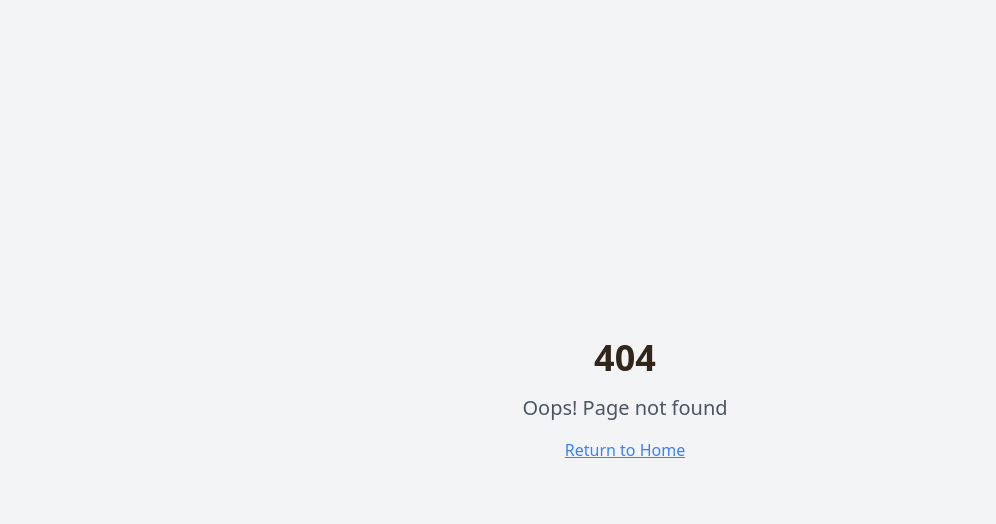
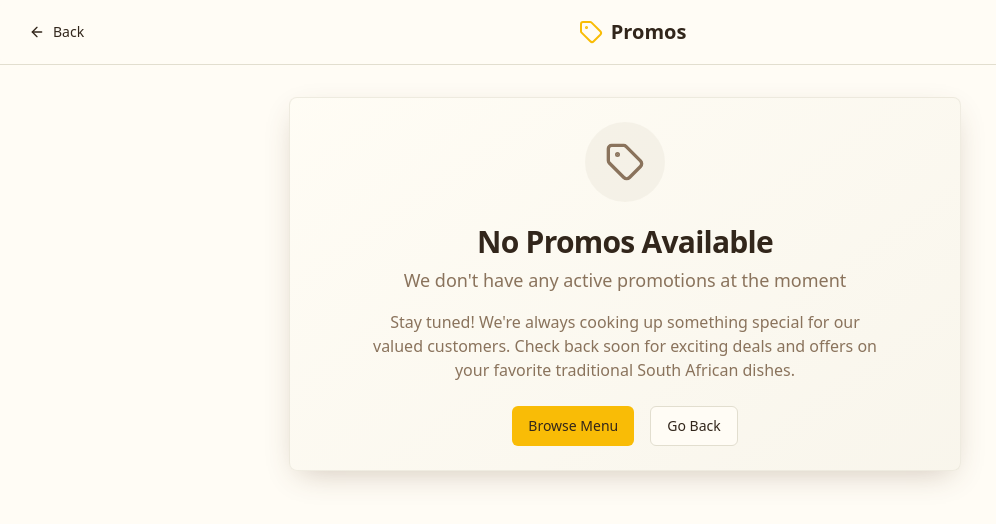
Before and after one commit to Tebaleloriba/braai-and-pap-order, a React (Vite) app: page /promos in a window 1280 px wide. Before the commit this address had no page. Shown: the top 524 px of the page, without its empty margins (15-1011 px from the left). Built offline with nearby package versions, Linux system fonts and the light colour scheme.

Commit message:
Add promo page
Navigate to a new page when "Promos" is clicked, displaying a "no promos available" message.

```diff
--- a/src/App.tsx
+++ b/src/App.tsx
@@ -7,6 +7,7 @@ import { BrowserRouter, Routes, Route } from "react-router-dom";
 import { ThemeProvider } from "next-themes";
 import Index from "./pages/Index";
 import AdminDashboard from "./pages/AdminDashboard";
+import Promos from "./pages/Promos";
 import NotFound from "./pages/NotFound";
 
 const queryClient = new QueryClient();
@@ -21,6 +22,7 @@ const App = () => (
           <Routes>
             <Route path="/" element={<Index />} />
             <Route path="/admin" element={<AdminDashboard />} />
+            <Route path="/promos" element={<Promos />} />
             {/* ADD ALL CUSTOM ROUTES ABOVE THE CATCH-ALL "*" ROUTE */}
             <Route path="*" element={<NotFound />} />
           </Routes>
--- a/src/components/BottomNavigation.tsx
+++ b/src/components/BottomNavigation.tsx
@@ -1,5 +1,6 @@
 import { Button } from "@/components/ui/button";
 import { Home, Menu, ShoppingCart, Tag, MoreHorizontal } from "lucide-react";
+import { useNavigate } from "react-router-dom";
 
 interface BottomNavigationProps {
   cartItemCount: number;
@@ -8,6 +9,7 @@ interface BottomNavigationProps {
 }
 
 const BottomNavigation = ({ cartItemCount, onCartClick, onMenuClick }: BottomNavigationProps) => {
+  const navigate = useNavigate();
   const scrollToSection = (id: string) => {
     document.getElementById(id)?.scrollIntoView({ behavior: 'smooth' });
   };
@@ -54,6 +56,7 @@ const BottomNavigation = ({ cartItemCount, onCartClick, onMenuClick }: BottomNav
           variant="ghost"
           size="sm"
           className="flex flex-col items-center gap-1 h-auto py-2 px-3"
+          onClick={() => navigate('/promos')}
         >
           <Tag className="w-5 h-5" />
           <span className="text-xs">Promos</span>
--- /dev/null
+++ b/src/pages/Promos.tsx
@@ -0,0 +1,77 @@
+import { Button } from "@/components/ui/button";
+import { Card, CardContent, CardDescription, CardHeader, CardTitle } from "@/components/ui/card";
+import { Tag, ArrowLeft } from "lucide-react";
+import { useNavigate } from "react-router-dom";
+
+const Promos = () => {
+  const navigate = useNavigate();
+
+  return (
+    <div className="min-h-screen bg-background">
+      {/* Header */}
+      <header className="sticky top-0 z-40 w-full border-b bg-background/95 backdrop-blur supports-[backdrop-filter]:bg-background/60">
+        <div className="container flex h-16 items-center justify-between">
+          <Button
+            variant="ghost"
+            size="sm"
+            onClick={() => navigate(-1)}
+            className="flex items-center gap-2"
+          >
+            <ArrowLeft className="w-4 h-4" />
+            Back
+          </Button>
+
+          <div className="flex items-center gap-2">
+            <Tag className="w-6 h-6 text-primary" />
+            <h1 className="text-xl font-bold text-foreground">Promos</h1>
+          </div>
+
+          <div className="w-16" /> {/* Spacer for centering */}
+        </div>
+      </header>
+
+      {/* Main Content */}
+      <main className="container mx-auto px-4 py-8">
+        <div className="max-w-2xl mx-auto">
+          <Card className="text-center bg-gradient-card border-border/50 shadow-warm">
+            <CardHeader className="pb-4">
+              <div className="mx-auto w-20 h-20 rounded-full bg-muted/50 flex items-center justify-center mb-4">
+                <Tag className="w-10 h-10 text-muted-foreground" />
+              </div>
+              <CardTitle className="text-2xl md:text-3xl text-foreground">
+                No Promos Available
+              </CardTitle>
+              <CardDescription className="text-lg text-muted-foreground">
+                We don't have any active promotions at the moment
+              </CardDescription>
+            </CardHeader>
+
+            <CardContent className="space-y-6">
+              <p className="text-muted-foreground max-w-lg mx-auto">
+                Stay tuned! We're always cooking up something special for our valued customers.
+                Check back soon for exciting deals and offers on your favorite traditional South African dishes.
+              </p>
+
+              <div className="flex flex-col sm:flex-row gap-4 justify-center">
+                <Button
+                  onClick={() => navigate('/')}
+                  className="bg-primary hover:bg-primary/90 text-primary-foreground"
+                >
+                  Browse Menu
+                </Button>
+                <Button
+                  variant="outline"
+                  onClick={() => navigate(-1)}
+                >
+                  Go Back
+                </Button>
+              </div>
+            </CardContent>
+          </Card>
+        </div>
+      </main>
+    </div>
+  );
+};
+
+export default Promos;
```
